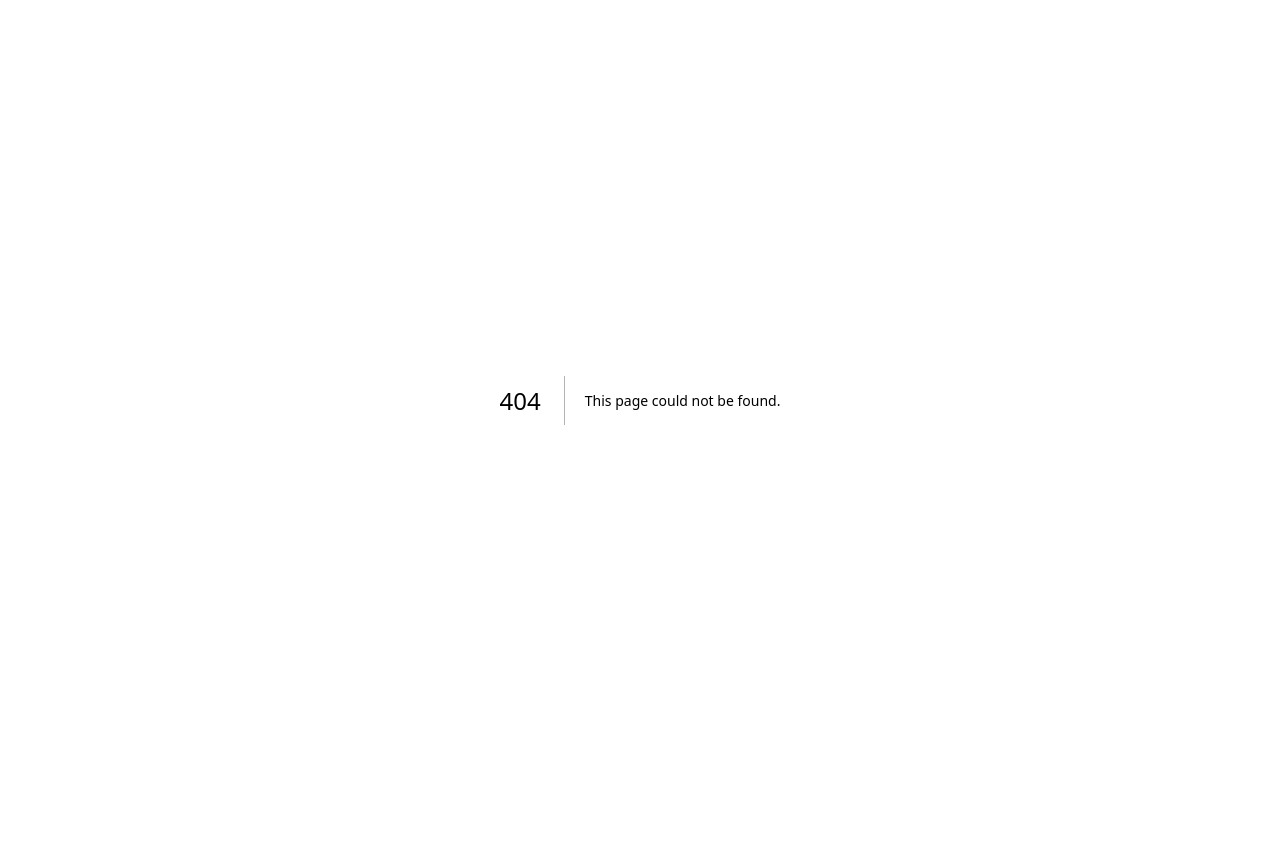
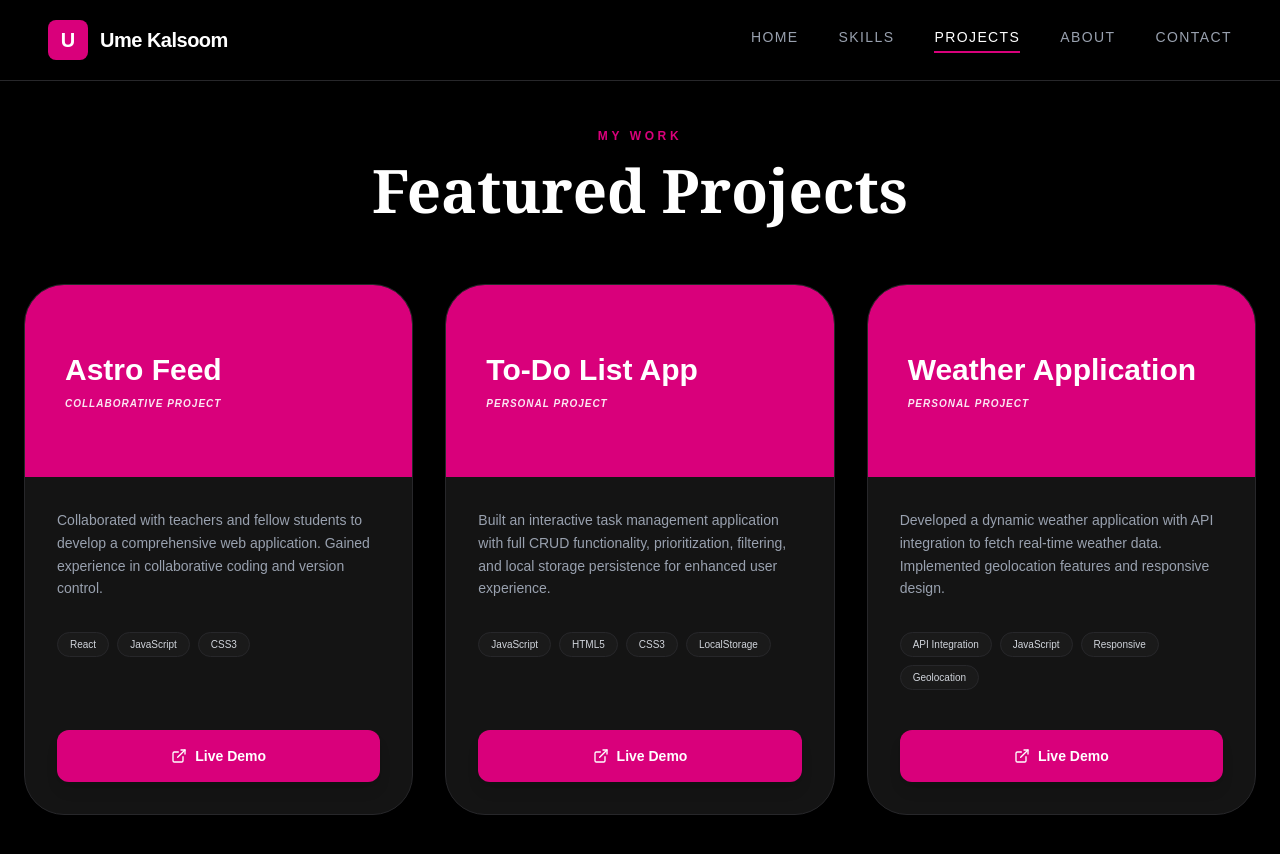
Before and after one commit to umekalsoom68/my-portfolio-v-2, a Next.js app in the folder my-portfolio-v2/: page /projects in a window 1280 px wide. Before the commit this address had no page. Shown: the top 854 px of the page. Before the commit the page ends 800 px from the top, so only its background shows below. Built offline with nearby package versions, Linux system fonts and the light colour scheme.

Commit message:
add skills page

```diff
--- a/my-portfolio-v2/app/components/Navbar.tsx
+++ b/my-portfolio-v2/app/components/Navbar.tsx
@@ -1,24 +1,51 @@
+"use client";
 
 import Link from 'next/link';
+import { usePathname } from 'next/navigation';
 
 export default function Navbar() {
+  const pathname = usePathname();
+
+  const navItems = [
+    { name: 'Home', href: '/' },
+    { name: 'Skills', href: '/skills' },
+    { name: 'Projects', href: '/projects' },
+    { name: 'About', href: '/about' },
+    { name: 'Contact', href: '/contact' },
+  ];
+
   return (
-    <nav className="bg-black text-white px-6 py-4 flex justify-between items-center border-b border-zinc-800">
+    <nav className="bg-black text-white px-6 md:px-12 py-5 flex justify-between items-center fixed top-0 w-full z-50 border-b border-zinc-800">
+
       {/* Logo Section */}
-      <div className="flex items-center gap-3">
-        <div className="bg-[#d9007b] w-10 h-10 flex items-center justify-center rounded-lg font-bold text-xl">
+      <Link href="/" className="flex items-center gap-3">
+        <div className="bg-[#d9007b] w-10 h-10 flex items-center justify-center rounded-lg font-bold text-xl text-white">
           U
         </div>
-        <span className="text-xl font-semibold tracking-tight">Ume Kalsoom </span>
-      </div>
+        <span className="text-xl font-bold tracking-tight hidden sm:block">
+          Ume Kalsoom
+        </span>
+      </Link>
 
       {/* Navigation Links */}
-      <div className="hidden md:flex gap-8 items-center text-sm font-medium">
-        <Link href="/" className="border-b-2 border-[#d9007b] pb-1">Home </Link>
-        <Link href="#skills" className="hover:text-gray-400 transition">Skills </Link>
-        <Link href="#projects" className="hover:text-gray-400 transition">Projects </Link>
-        <Link href="#about" className="hover:text-gray-400 transition">About </Link>
-        <Link href="#contact" className="hover:text-gray-400 transition">Contact </Link>
+      <div className="flex gap-6 md:gap-10 text-[10px] md:text-sm font-medium uppercase tracking-widest">
+        {navItems.map((item) => {
+          const isActive = pathname === item.href;
+
+          return (
+            <Link
+              key={item.name}
+              href={item.href}
+              className={`transition-all duration-300 pb-1 border-b-2 ${
+                isActive
+                ? 'border-[#d9007b] text-white'
+                : 'border-transparent text-gray-400 hover:text-white'
+              }`}
+            >
+              {item.name}
+            </Link>
+          );
+        })}
       </div>
     </nav>
   );
--- /dev/null
+++ b/my-portfolio-v2/app/components/skills.tsx
@@ -0,0 +1,58 @@
+
+import { Monitor, Cpu, Palette, Terminal } from 'lucide-react';
+
+const skillData = [
+  {
+    title: "Core Technologies",
+    icon: <Monitor className="text-white w-6 h-6" />,
+    skills: ["HTML5 & Semantic Markup", "CSS3 & Modern Layouts", "JavaScript ES6+", "TypeScript"]
+  },
+  {
+    title: "Frameworks & Libraries",
+    icon: <Cpu className="text-white w-6 h-6" />,
+    skills: ["React.js", "Next.js", "Component Architecture", "State Management"]
+  },
+  {
+    title: "Design & Styling",
+    icon: <Palette className="text-white w-6 h-6" />,
+    skills: ["Tailwind CSS", "Responsive Design", "UI/UX Principles", "Figma Prototyping"]
+  },
+  {
+    title: "Development Tools",
+    icon: <Terminal className="text-white w-6 h-6" />,
+    skills: ["Git & Version Control", "Web Performance", "API Integration", "Debugging & Testing"]
+  }
+];
+
+export default function Skills() {
+  return (
+    <section id="skills" className="bg-[#0a0a0a] py-20 px-6 min-h-screen flex flex-col items-center">
+      <div className="text-center mb-16">
+        <p className="text-[#d9007b] font-bold tracking-widest text-xs mb-4 uppercase">WHAT I DO</p>
+        <h2 className="text-white text-5xl md:text-6xl font-serif font-bold">Technical Expertise</h2>
+      </div>
+
+      <div className="grid grid-cols-1 md:grid-cols-2 lg:grid-cols-4 gap-6 max-w-7xl w-full">
+        {skillData.map((category, index) => (
+          <div key={index} className="bg-[#141414] border border-zinc-800 p-8 rounded-2xl flex flex-col items-start hover:border-[#d9007b] transition-all duration-300">
+            {/* Icon Box */}
+            <div className="bg-[#d9007b] p-3 rounded-xl mb-6 shadow-lg shadow-magenta-900/20">
+              {category.icon}
+            </div>
+
+            <h3 className="text-white text-xl font-bold mb-6">{category.title}</h3>
+
+            <ul className="space-y-4">
+              {category.skills.map((skill, i) => (
+                <li key={i} className="text-gray-400 text-sm flex items-center gap-3">
+                  <span className="text-[#d9007b] text-lg">→</span>
+                  {skill}
+                </li>
+              ))}
+            </ul>
+          </div>
+        ))}
+      </div>
+    </section>
+  );
+}
--- a/my-portfolio-v2/app/page.tsx
+++ b/my-portfolio-v2/app/page.tsx
@@ -1,12 +1,12 @@
 
 import Navbar from '@/app/components/Navbar';
 import Hero from '@/app/components/hero';
-
 export default function Home() {
   return (
     <main className="min-h-screen bg-black">
       <Navbar />
       <Hero />
+
       {/* Baqi sections (Skills, Projects) yahan add honge */}
     </main>
   );
--- /dev/null
+++ b/my-portfolio-v2/app/projects/page.tsx
@@ -0,0 +1,80 @@
+import Navbar from '@/app/components/Navbar';
+import { ExternalLink } from 'lucide-react';
+
+const projectList = [
+  {
+    title: "Astro Feed",
+    category: "COLLABORATIVE PROJECT",
+    desc: "Collaborated with teachers and fellow students to develop a comprehensive web application. Gained experience in collaborative coding and version control.",
+    tags: ["React", "JavaScript", "CSS3"],
+    btnText: "Live Demo"
+  },
+  {
+    title: "To-Do List App",
+    category: "PERSONAL PROJECT",
+    desc: "Built an interactive task management application with full CRUD functionality, prioritization, filtering, and local storage persistence for enhanced user experience.",
+    tags: ["JavaScript", "HTML5", "CSS3", "LocalStorage"],
+    btnText: "Live Demo"
+  },
+  {
+    title: "Weather Application",
+    category: "PERSONAL PROJECT",
+    desc: "Developed a dynamic weather application with API integration to fetch real-time weather data. Implemented geolocation features and responsive design.",
+    tags: ["API Integration", "JavaScript", "Responsive", "Geolocation"],
+    btnText: "Live Demo"
+  }
+];
+
+export default function ProjectsPage() {
+  return (
+    <main className="bg-black min-h-screen text-white">
+      <Navbar />
+
+      <div className="pt-32 pb-20 px-6 max-w-7xl mx-auto">
+        <p className="text-[#d9007b] font-bold tracking-[0.3em] text-xs mb-4 text-center uppercase">
+          MY WORK
+        </p>
+        <h1 className="text-5xl md:text-6xl font-serif font-bold text-center mb-16">
+          Featured Projects
+        </h1>
+
+        <div className="grid grid-cols-1 md:grid-cols-2 lg:grid-cols-3 gap-8">
+          {projectList.map((project, index) => (
+            <div key={index} className="bg-[#141414] rounded-[2.5rem] overflow-hidden border border-zinc-800 flex flex-col group hover:border-[#d9007b]/50 transition-all duration-300">
+
+              {/* Top Pink Section */}
+              <div className="bg-[#d9007b] p-10 h-48 flex flex-col justify-center">
+                <h3 className="text-3xl font-bold mb-2 leading-tight">{project.title}</h3>
+                <p className="text-[10px] font-bold tracking-widest opacity-90 uppercase italic">
+                  {project.category}
+                </p>
+              </div>
+
+              {/* Bottom Dark Section */}
+              <div className="p-8 flex-grow flex flex-col">
+                <p className="text-gray-400 text-sm leading-relaxed mb-8">
+                  {project.desc}
+                </p>
+
+                {/* Tech Tags */}
+                <div className="flex flex-wrap gap-2 mb-10">
+                  {project.tags.map((tag) => (
+                    <span key={tag} className="px-3 py-1 bg-[#1a1a1a] border border-zinc-800 text-gray-300 rounded-full text-[10px] group-hover:border-[#d9007b]/30 transition-colors">
+                      {tag}
+                    </span>
+                  ))}
+                </div>
+
+                {/* Action Button */}
+                <button className="w-full bg-[#d9007b] py-4 rounded-xl font-bold text-sm flex items-center justify-center gap-2 hover:bg-[#b30066] transition-all shadow-lg shadow-magenta-900/20 mt-auto">
+                  <ExternalLink size={16} />
+                  {project.btnText}
+                </button>
+              </div>
+            </div>
+          ))}
+        </div>
+      </div>
+    </main>
+  );
+}
--- /dev/null
+++ b/my-portfolio-v2/app/skills/page.tsx
@@ -0,0 +1,54 @@
+import Navbar from '@/app/components/Navbar';
+import { Monitor, Cpu, Palette, Terminal } from 'lucide-react';
+
+const skillData = [
+  {
+    title: "Core Technologies",
+    icon: <Monitor className="text-white w-6 h-6" />,
+    skills: ["HTML5 & Semantic Markup", "CSS3 & Modern Layouts", "JavaScript ES6+", "TypeScript"] // [cite: 20, 21, 22, 29, 30]
+  },
+  {
+    title: "Frameworks & Libraries",
+    icon: <Cpu className="text-white w-6 h-6" />,
+    skills: ["React.js", "Next.js", "Component Architecture", "State Management"] // [cite: 23, 24, 25, 31, 32]
+  },
+  {
+    title: "Design & Styling",
+    icon: <Palette className="text-white w-6 h-6" />,
+    skills: ["Tailwind CSS", "Responsive Design", "UI/UX Principles", "Figma Prototyping"] // [cite: 26, 27, 36, 37]
+  },
+  {
+    title: "Development Tools",
+    icon: <Terminal className="text-white w-6 h-6" />,
+    skills: ["Git & Version Control", "Web Performance", "API Integration", "Debugging & Testing"] // [cite: 33, 34, 35]
+  }
+];
+
+export default function SkillsPage() {
+  return (
+    <main className="bg-black min-h-screen text-white">
+      <Navbar />
+      <section className="pt-32 pb-20 px-6 flex flex-col items-center">
+        <div className="text-center mb-16">
+          <p className="text-[#d9007b] font-bold tracking-widest text-xs mb-4 uppercase">WHAT I DO</p>
+          <h1 className="text-5xl md:text-6xl font-serif font-bold">Technical Expertise</h1>
+        </div>
+        <div className="grid grid-cols-1 md:grid-cols-2 lg:grid-cols-4 gap-6 max-w-7xl w-full">
+          {skillData.map((category, index) => (
+            <div key={index} className="bg-[#141414] border border-zinc-800 p-8 rounded-2xl hover:border-[#d9007b] transition-all">
+              <div className="bg-[#d9007b] w-fit p-3 rounded-xl mb-6">{category.icon}</div>
+              <h3 className="text-xl font-bold mb-6">{category.title}</h3>
+              <ul className="space-y-4">
+                {category.skills.map((skill, i) => (
+                  <li key={i} className="text-gray-400 text-sm flex items-center gap-3">
+                    <span className="text-[#d9007b]">→</span> {skill}
+                  </li>
+                ))}
+              </ul>
+            </div>
+          ))}
+        </div>
+      </section>
+    </main>
+  );
+}
```
